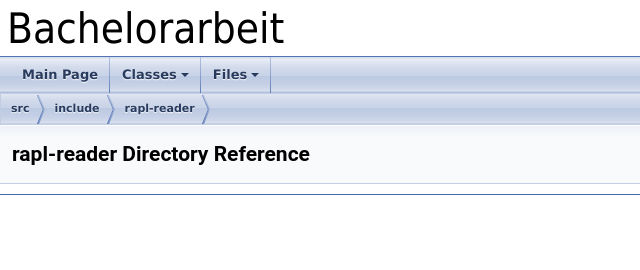
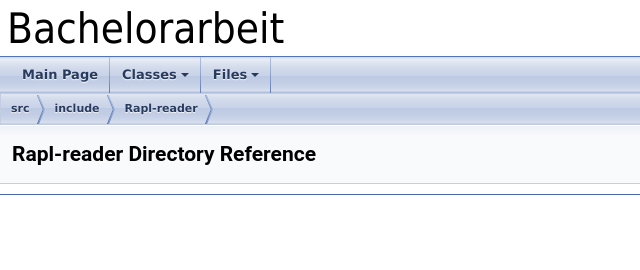
Before and after one commit to printerboi/spear, a plain HTML site: page dir_c9d809f9786efb710ad7004ead33f891.html in a window 1280 px wide. Shown: the full height of the page, 0-640 px from the left. Drawn offline with Linux system fonts and the light colour scheme.

Commit message:
Deploying to gh-pages from @ printerboi/bachelorarbeit@ff38cb850508152e0951941c8887fc5cecfbcf66 🚀

```diff
--- a/dir_c0a305e438eb07e122ce028734f62e89.html
+++ b/dir_c9d809f9786efb710ad7004ead33f891.html
@@ -5,7 +5,7 @@
 <meta http-equiv="X-UA-Compatible" content="IE=9"/>
 <meta name="generator" content="Doxygen 1.9.1"/>
 <meta name="viewport" content="width=device-width, initial-scale=1"/>
-<title>Bachelorarbeit: src/include/rapl-reader Directory Reference</title>
+<title>Bachelorarbeit: src/include/Rapl-reader Directory Reference</title>
 <link href="tabs.css" rel="stylesheet" type="text/css"/>
 <script type="text/javascript" src="jquery.js"></script>
 <script type="text/javascript" src="dynsections.js"></script>
@@ -61,12 +61,12 @@ $(function() {
 
 <div id="nav-path" class="navpath">
   <ul>
-<li class="navelem"><a class="el" href="dir_68267d1309a1af8e8297ef4c3efbcdba.html">src</a></li><li class="navelem"><a class="el" href="dir_b0856f6b0d80ccb263b2f415c91f9e17.html">include</a></li><li class="navelem"><a class="el" href="dir_c0a305e438eb07e122ce028734f62e89.html">rapl-reader</a></li>  </ul>
+<li class="navelem"><a class="el" href="dir_68267d1309a1af8e8297ef4c3efbcdba.html">src</a></li><li class="navelem"><a class="el" href="dir_b0856f6b0d80ccb263b2f415c91f9e17.html">include</a></li><li class="navelem"><a class="el" href="dir_c9d809f9786efb710ad7004ead33f891.html">Rapl-reader</a></li>  </ul>
 </div>
 </div><!-- top -->
 <div class="header">
   <div class="headertitle">
-<div class="title">rapl-reader Directory Reference</div>  </div>
+<div class="title">Rapl-reader Directory Reference</div>  </div>
 </div><!--header-->
 <div class="contents">
 </div><!-- contents -->
```
Also changed, not shown: RegisterReader_8h_source.html (+2 -2 lines), classRegisterReader.html (+2 -2 lines), files.html (+1 -1 lines).
